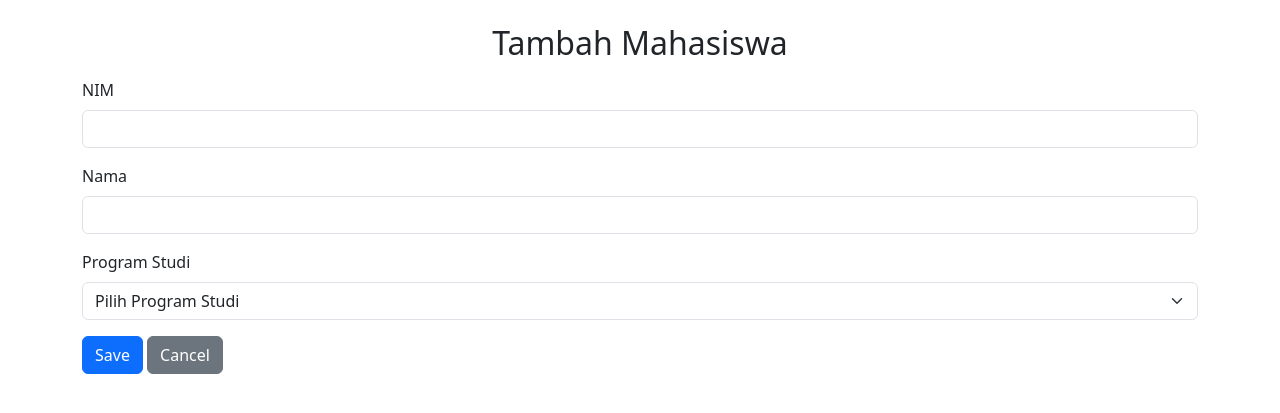
After one commit to ajengaprilyani/php-dasar, a PHP site: page /tambah.php in a window 1280 px wide. The commit adds this page. Shown: the top 413 px of the page. Run offline with PHP 8.4, Linux system fonts and the light colour scheme; tables that the repository leaves empty or names only in its code hold one stand-in row (values such as "Sample post").

Commit message:
Commit tugas 9

```diff
--- /dev/null
+++ b/tambah.php
@@ -0,0 +1,67 @@
+<?php
+// tambah_mahasiswa.php
+
+$mysqli = new mysqli('localhost', 'root', '', 'tedc2');
+
+if ($_SERVER['REQUEST_METHOD'] === 'POST') {
+    $nim = $_POST['nim'];
+    $nama = $_POST['nama'];
+    $program_studi = $_POST['program_studi'];
+
+    $stmt = $mysqli->prepare("INSERT INTO students (nim, nama, program_studi) VALUES (?, ?, ?)");
+    $stmt->bind_param('ssi', $nim, $nama, $program_studi);
+
+    if ($stmt->execute()) {
+        echo "<script>alert('Data berhasil ditambahkan!'); window.location.href='mahasiswa.php';</script>";
+    } else {
+        echo "<script>alert('Gagal menambahkan data: " . $stmt->error . "');</script>";
+    }
+
+    $stmt->exit();
+}
+
+$study_programs = $mysqli->query("SELECT * FROM study_programs");
+?>
+
+<!DOCTYPE html>
+<html>
+<head>
+    <meta charset="utf-8">
+    <meta name="viewport" content="width=device-width, initial-scale=1">
+    <title>Tambah Mahasiswa</title>
+    <link href="https://cdn.jsdelivr.net/npm/bootstrap@5.3.0/dist/css/bootstrap.min.css" rel="stylesheet">
+</head>
+<body>
+    <div class="container mt-4">
+        <h2 class="mb-3" align="center">Tambah Mahasiswa</h2>
+        <form method="POST" action="">
+            <div class="mb-3">
+                <label for="nim" class="form-label">NIM</label>
+                <input type="text" class="form-control" id="nim" name="nim" required>
+            </div>
+            <div class="mb-3">
+                <label for="nama" class="form-label">Nama</label>
+                <input type="text" class="form-control" id="nama" name="nama" required>
+            </div>
+            <div class="mb-3">
+                <label for="program_studi" class="form-label">Program Studi</label>
+                <select class="form-select" id="program_studi" name="program_studi" required>
+                    <option value="">Pilih Program Studi</option>
+                    <?php while ($row = $study_programs->fetch_assoc()) { ?>
+                        <option value="<?= $row['study_programs_id']; ?>">
+                            <?= $row['name']; ?>
+                        </option>
+                    <?php } ?>
+                </select>
+            </div>
+            <div class="mt-3">
+                <button type="submit" class="btn btn-primary">Save</button>
+                <a href="Mahasiswa.php" class="btn btn-secondary">Cancel</a>
+            </div>
+        </form>
+    </div>
+
+    <!-- Bootstrap JS -->
+   <script src="https://cdn.jsdelivr.net/npm/bootstrap@5.3.0/dist/js/bootstrap.bundle.min.js"></script>
+</body>
+</html>
```
Also changed, not shown: Mahasiswa.php (+28 -38 lines).
